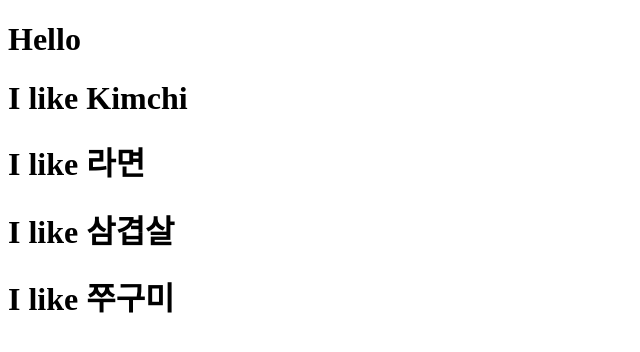
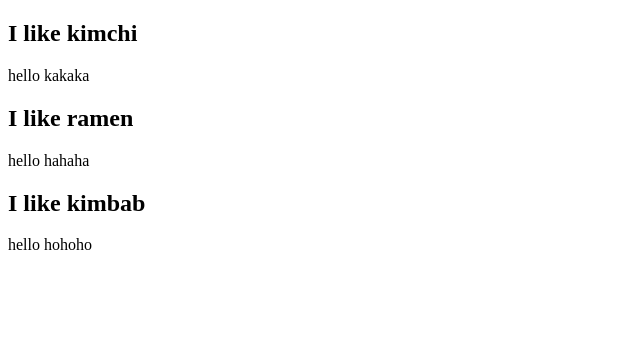
Before and after one commit to gnshjoo/Movieapp, a React (Create React App) app: page / in a window 1280 px wide. Shown: the top 352 px of the page, without its empty margins (0-640 px from the left). Built offline with nearby package versions, Linux system fonts and the light colour scheme.

Commit message:
Dynamic Component Generation

```diff
--- a/src/App.js
+++ b/src/App.js
@@ -1,18 +1,32 @@
 import React from "react";
 
-function Food(props) {
-  console.log(props);
-  return <h1>I like {props.fav}</h1>
-}
+function Food({name, picture}) {
+  return (
+  <div>
+    <h2>I like {name}</h2>
+    <p>hello {picture}</p>
+  </div>
+)}
+
+const foodILike = [
+  {
+    name: "kimchi",
+    image : "kakaka"
+  },
+  {
+    name: "ramen",
+    image : "hahaha"
+  },
+  {
+    name: "kimbab",
+    image : "hohoho"
+  },
+]
 
 function App() {
   return (
     <div className="App">
-      <h1>Hello</h1>
-      <Food fav="Kimchi"/>
-      <Food fav="라면"/>
-      <Food fav="삼겹살"/>
-      <Food fav="쭈구미"/>
+      {foodILike.map(dish => <Food name={dish.name} picture={dish.image}/>)}
     </div>
   );
 }
```
